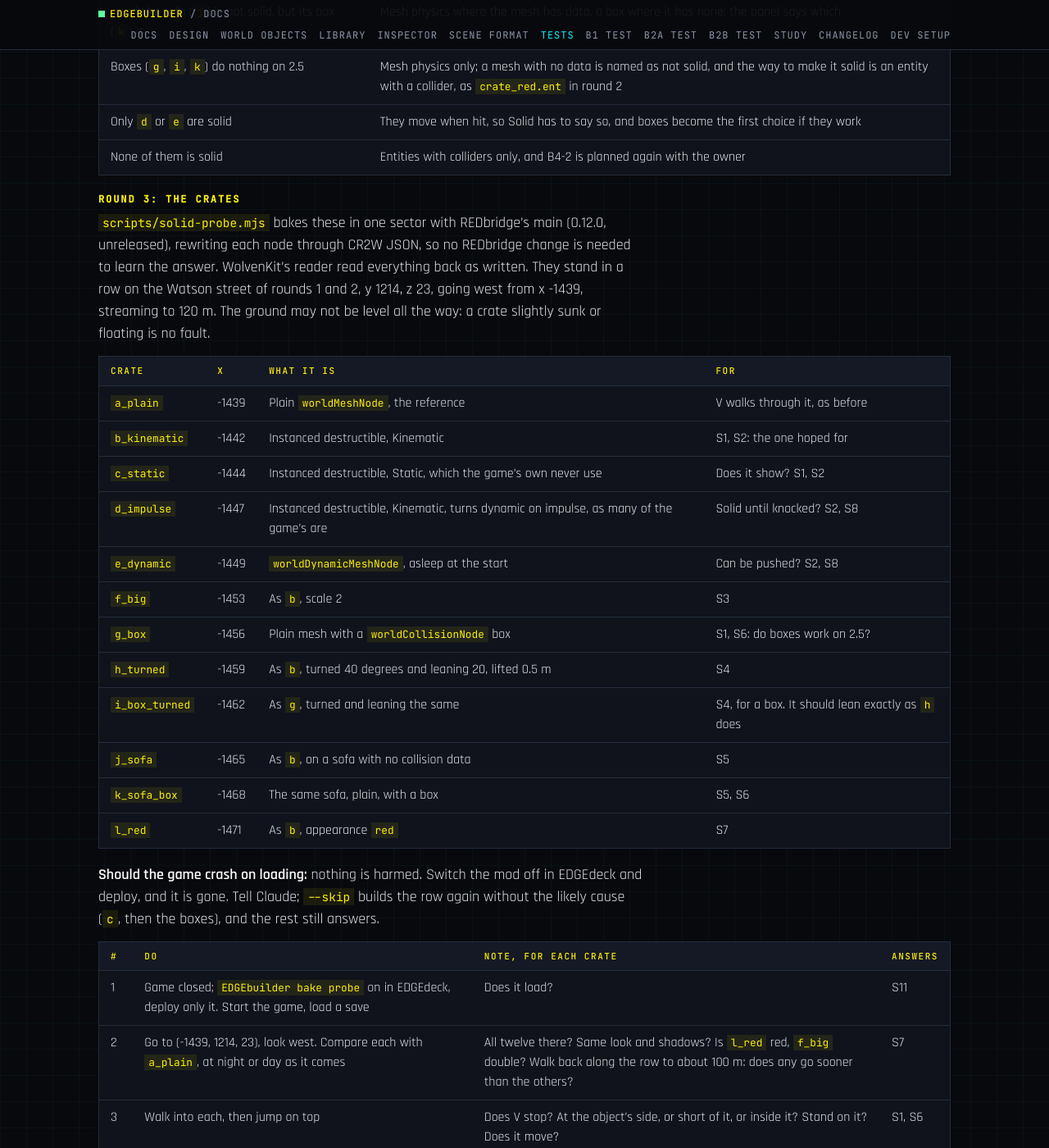
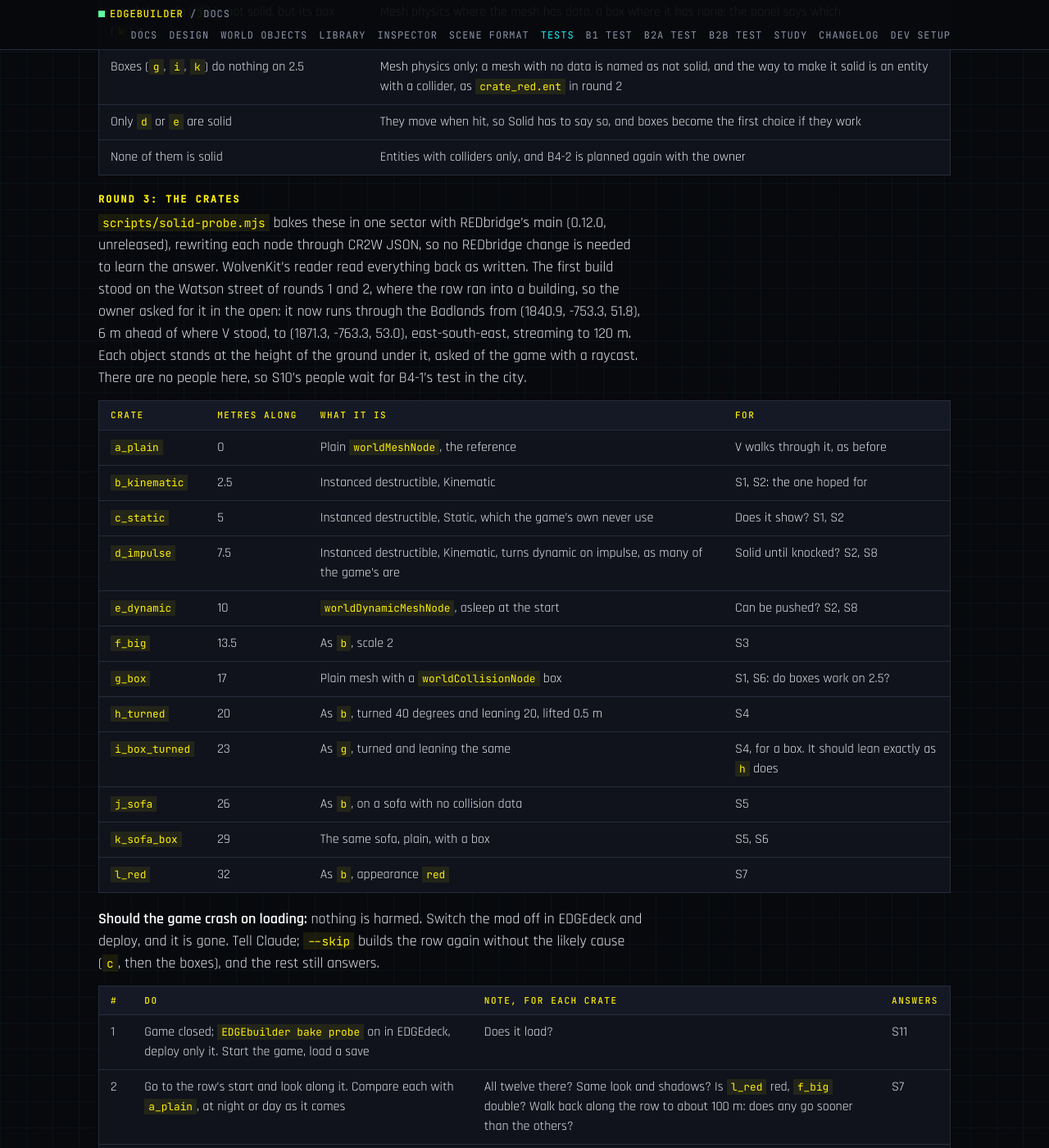
Before and after one commit to Edgemodders/EDGEbuilder, a Jekyll site: the page built from docs/testing.md, in a window 1280 px wide and 1400 px high, scrolled down 23041 px. Shown: the whole window at 82% size. Built offline with Jekyll 4.4.1, drawn with Linux system fonts in a browser that asks for light colours; some of the changed text lies outside the part shown.

Commit message:
Bake probe round 3: the row can stand anywhere, on uneven ground
The Watson street row ran into a building, so it now runs through the open Badlands, each object at the ground's height.

Co-Authored-By: Claude Opus 5.5 <noreply@anthropic.com>

```diff
--- a/docs/testing.md
+++ b/docs/testing.md
@@ -424,37 +424,37 @@ Every question B4 has to settle, so nothing critical rests on an assumption. Eac
 
 #### Round 3: the crates
 
-`scripts/solid-probe.mjs` bakes these in one sector with REDbridge's main (0.12.0, unreleased), rewriting each node through CR2W JSON, so no REDbridge change is needed to learn the answer. WolvenKit's reader read everything back as written. They stand in a row on the Watson street of rounds 1 and 2, y 1214, z 23, going west from x -1439, streaming to 120 m. The ground may not be level all the way: a crate slightly sunk or floating is no fault.
+`scripts/solid-probe.mjs` bakes these in one sector with REDbridge's main (0.12.0, unreleased), rewriting each node through CR2W JSON, so no REDbridge change is needed to learn the answer. WolvenKit's reader read everything back as written. The first build stood on the Watson street of rounds 1 and 2, where the row ran into a building, so the owner asked for it in the open: it now runs through the Badlands from (1840.9, -753.3, 51.8), 6 m ahead of where V stood, to (1871.3, -763.3, 53.0), east-south-east, streaming to 120 m. Each object stands at the height of the ground under it, asked of the game with a raycast. There are no people here, so S10's people wait for B4-1's test in the city.
 
-| Crate | x | What it is | For |
+| Crate | Metres along | What it is | For |
 |---|---|---|---|
-| `a_plain` | -1439 | Plain `worldMeshNode`, the reference | V walks through it, as before |
-| `b_kinematic` | -1442 | Instanced destructible, Kinematic | S1, S2: the one hoped for |
-| `c_static` | -1444 | Instanced destructible, Static, which the game's own never use | Does it show? S1, S2 |
-| `d_impulse` | -1447 | Instanced destructible, Kinematic, turns dynamic on impulse, as many of the game's are | Solid until knocked? S2, S8 |
-| `e_dynamic` | -1449 | `worldDynamicMeshNode`, asleep at the start | Can be pushed? S2, S8 |
-| `f_big` | -1453 | As `b`, scale 2 | S3 |
-| `g_box` | -1456 | Plain mesh with a `worldCollisionNode` box | S1, S6: do boxes work on 2.5? |
-| `h_turned` | -1459 | As `b`, turned 40 degrees and leaning 20, lifted 0.5 m | S4 |
-| `i_box_turned` | -1462 | As `g`, turned and leaning the same | S4, for a box. It should lean exactly as `h` does |
-| `j_sofa` | -1465 | As `b`, on a sofa with no collision data | S5 |
-| `k_sofa_box` | -1468 | The same sofa, plain, with a box | S5, S6 |
-| `l_red` | -1471 | As `b`, appearance `red` | S7 |
+| `a_plain` | 0 | Plain `worldMeshNode`, the reference | V walks through it, as before |
+| `b_kinematic` | 2.5 | Instanced destructible, Kinematic | S1, S2: the one hoped for |
+| `c_static` | 5 | Instanced destructible, Static, which the game's own never use | Does it show? S1, S2 |
+| `d_impulse` | 7.5 | Instanced destructible, Kinematic, turns dynamic on impulse, as many of the game's are | Solid until knocked? S2, S8 |
+| `e_dynamic` | 10 | `worldDynamicMeshNode`, asleep at the start | Can be pushed? S2, S8 |
+| `f_big` | 13.5 | As `b`, scale 2 | S3 |
+| `g_box` | 17 | Plain mesh with a `worldCollisionNode` box | S1, S6: do boxes work on 2.5? |
+| `h_turned` | 20 | As `b`, turned 40 degrees and leaning 20, lifted 0.5 m | S4 |
+| `i_box_turned` | 23 | As `g`, turned and leaning the same | S4, for a box. It should lean exactly as `h` does |
+| `j_sofa` | 26 | As `b`, on a sofa with no collision data | S5 |
+| `k_sofa_box` | 29 | The same sofa, plain, with a box | S5, S6 |
+| `l_red` | 32 | As `b`, appearance `red` | S7 |
 
 **Should the game crash on loading:** nothing is harmed. Switch the mod off in EDGEdeck and deploy, and it is gone. Tell Claude; `--skip` builds the row again without the likely cause (`c`, then the boxes), and the rest still answers.
 
 | # | Do | Note, for each crate | Answers |
 |---|---|---|---|
 | 1 | Game closed; `EDGEbuilder bake probe` on in EDGEdeck, deploy only it. Start the game, load a save | Does it load? | S11 |
-| 2 | Go to (-1439, 1214, 23), look west. Compare each with `a_plain`, at night or day as it comes | All twelve there? Same look and shadows? Is `l_red` red, `f_big` double? Walk back along the row to about 100 m: does any go sooner than the others? | S7 |
+| 2 | Go to the row's start and look along it. Compare each with `a_plain`, at night or day as it comes | All twelve there? Same look and shadows? Is `l_red` red, `f_big` double? Walk back along the row to about 100 m: does any go sooner than the others? | S7 |
 | 3 | Walk into each, then jump on top | Does V stop? At the object's side, or short of it, or inside it? Stand on it? Does it move? | S1, S6 |
 | 4 | Shoot each, then a melee hit. Then drive a car slowly into `b`, `c`, `g` and `d` | Does it move, break or stay? Does the car stop? | S2 |
 | 5 | `f_big`: walk around it, jump on top | Does V stop at its doubled size, or walk into it? | S3 |
 | 6 | `h_turned`, `i_box_turned`: walk around them, stand on them | Do they lean the same way? Does V follow the leaning shape, or an upright one? | S4 |
 | 7 | `j_sofa`, `k_sofa_box`: look, walk into, sit or stand on them | Does `j` show? Is it solid? Does `k`'s box fit the sofa, on all sides? | S5, S6 |
-| 8 | Knock what can be knocked. Walk 150 m east and come back, then run back fast or in a car | Is each back, and where: where it stood, or where it fell? Is any drawn but not yet solid when you reach it? | S8 |
+| 8 | Knock what can be knocked. Walk 150 m away and come back, then run back fast or in a car | Is each back, and where: where it stood, or where it fell? Is any drawn but not yet solid when you reach it? | S8 |
 | 9 | With something knocked: save. Load that save. Quit, start, load it again. Then quit, switch the mod off, deploy, and load the same save | Anything odd at each load? With the mod off: the crates gone and the save fine? | S9 |
-| 10 | Mod on again. Note what shots do at each solid crate, and watch people walking along the street near the row | Do bullets stop? Do people go around or through? | S10 |
+| 10 | Mod on again. Note what shots do at each solid crate, if any people or cars pass | Do bullets stop? People, if any: around or through? | S10 |
 | 11 | Quit. Claude reads the ArchiveXL, RED4ext and REDnode logs | `All streaming blocks merged`, no errors | S11 |
 
 **Results:** waiting. Claude reads the logs; the rest is what you see, and rough words are enough ("b solid, did not move").
```
Also changed, not shown: scripts/solid-probe.mjs (+15 -6 lines).
